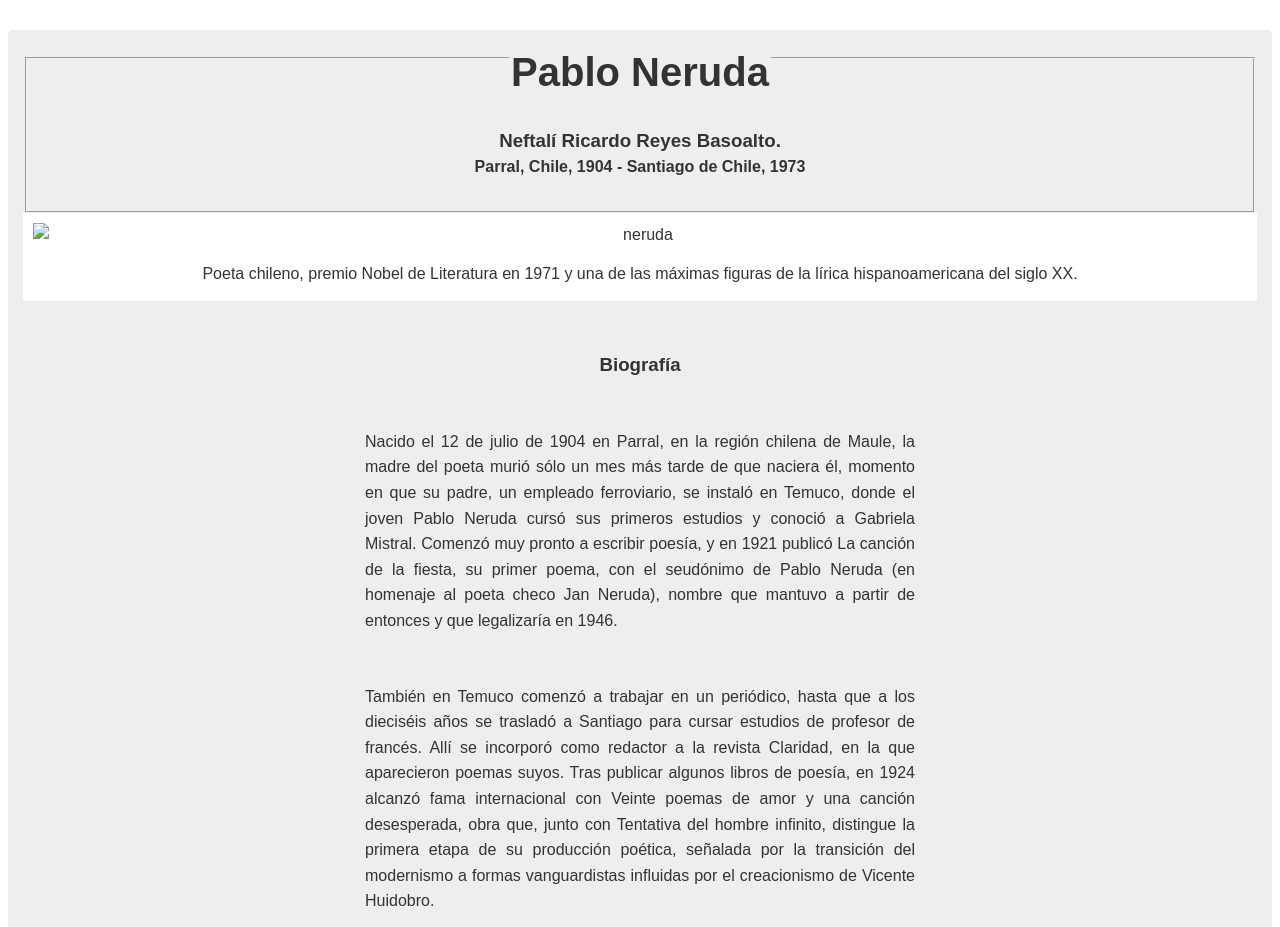
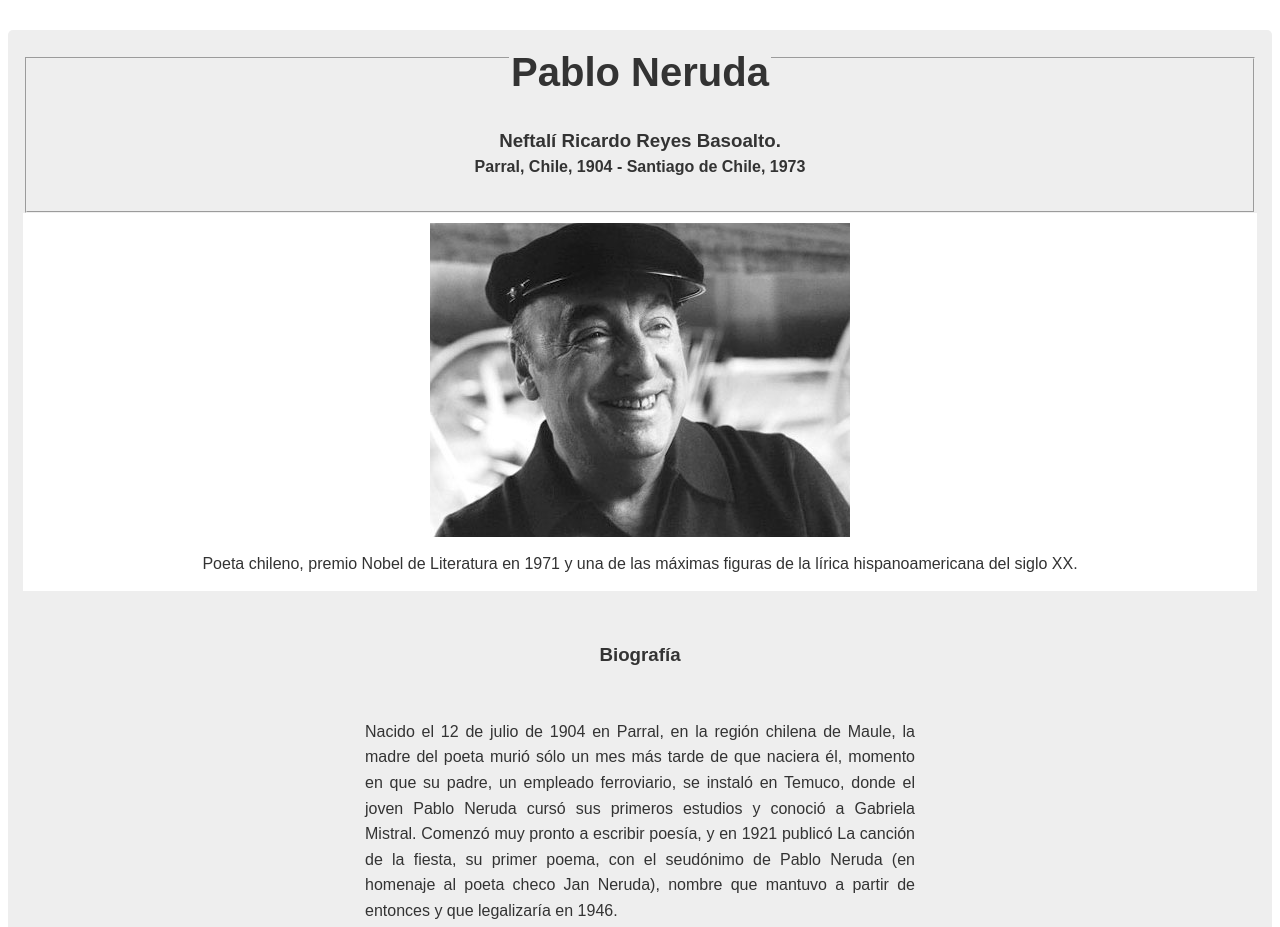
Before and after one commit to GioXdaZ/Work-Portfolio-FreeCodeCamp, a plain HTML site: page tp.html in a window 1280 px wide. Shown: the top 927 px of the page. Drawn offline with Linux system fonts and the light colour scheme; the site is published under a folder, as on GitHub Pages, so addresses that start at the root find nothing.

Commit message:
Update tp.html

```diff
--- a/tp.html
+++ b/tp.html
@@ -18,7 +18,7 @@
 </fieldset>
 
         <figure id="img-div">
-            <img src="/img/neruda.jpg" alt="neruda">
+            <img src="img/neruda.jpg" alt="neruda">
             <figcaption id="img-caption">
                 Poeta chileno, premio Nobel de Literatura en 1971 y una de las máximas figuras de la lírica
                 hispanoamericana del siglo XX.
```
